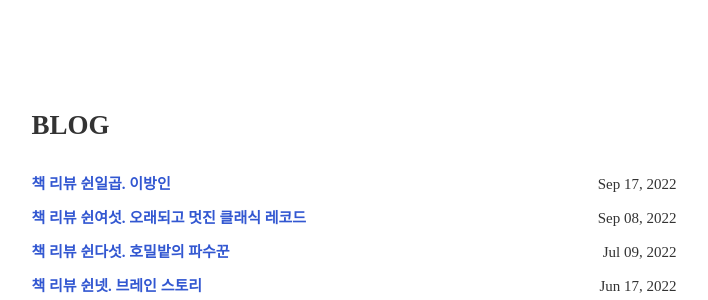
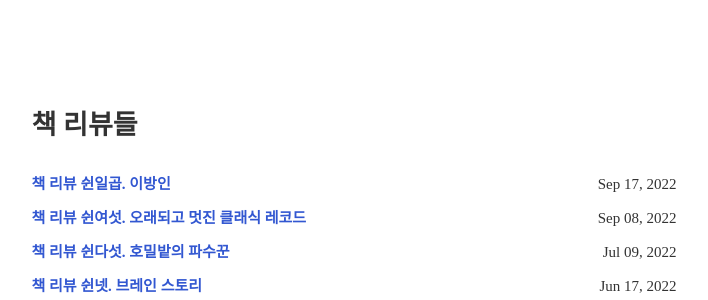
Before and after one commit to Bloofer/Bloofer.github.io, a Jekyll site: the page built from index.html, in a window 1280 px wide and 900 px high. Shown: the part 274-574 px from the top of the window, without its empty margins (286-994 px from the left). Built offline with Jekyll 4.4.1, drawn with Linux system fonts in a browser that asks for light colours; some web fonts are replaced.

Commit message:
edit index

```diff
--- a/index.html
+++ b/index.html
@@ -36,7 +36,7 @@ layout: default
 </div>
 
 <section class="posts" id="Blog">
-    <h2>BLOG</h2>
+    <h2>책 리뷰들</h2>
     <ul>
         {% for post in site.posts %}
         <li>
```
